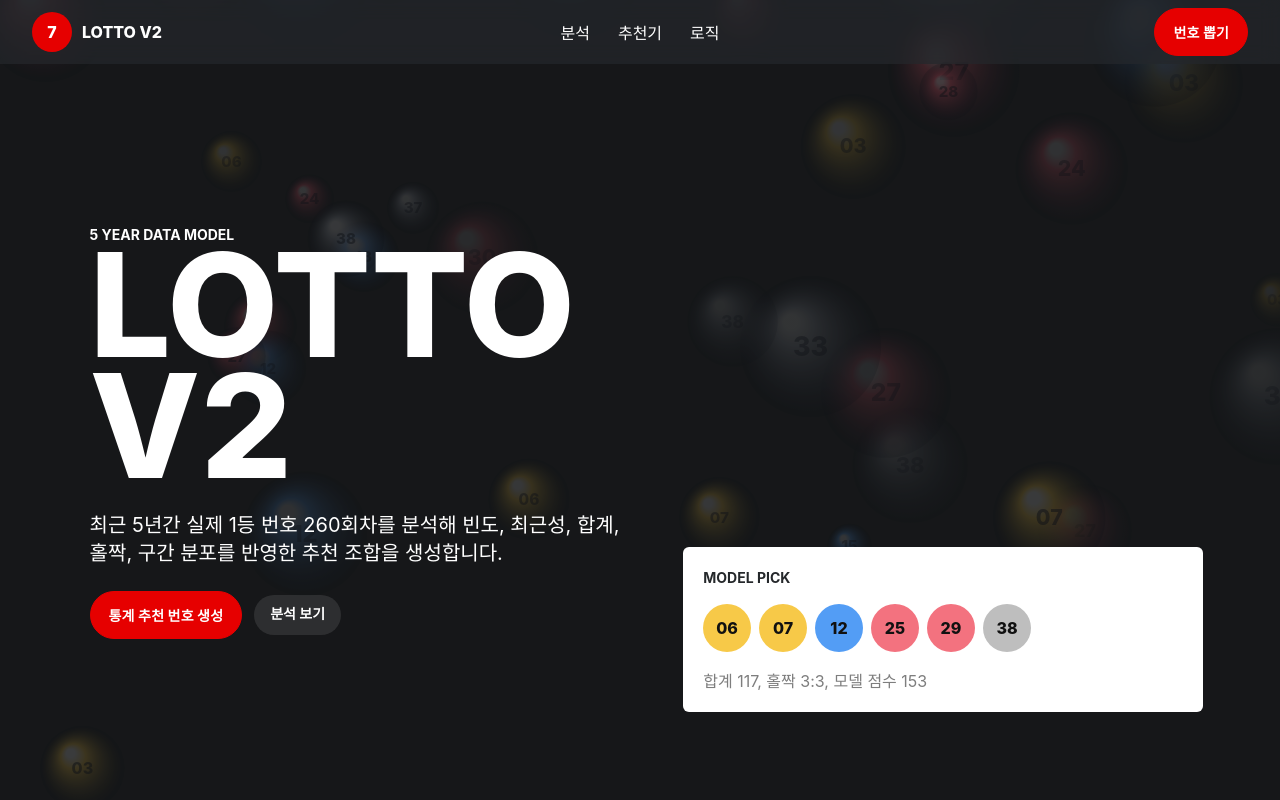
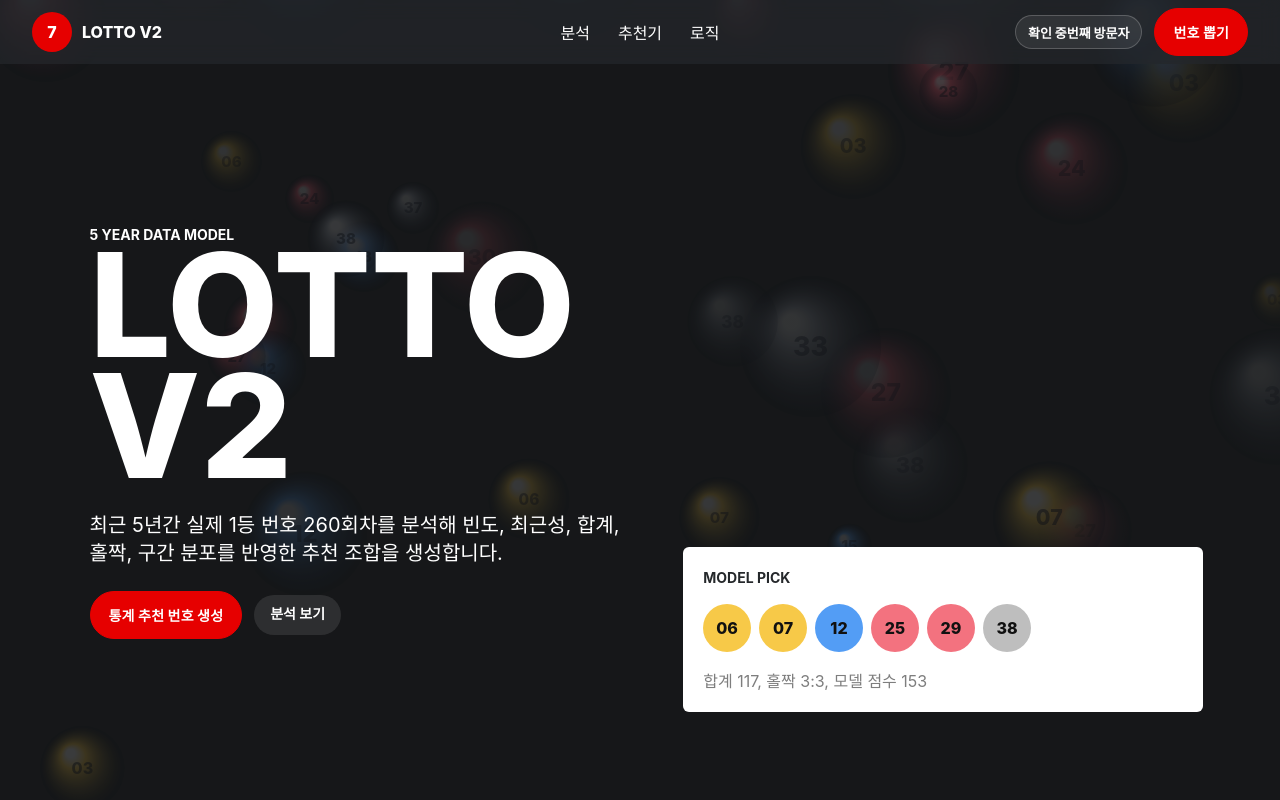
Before and after one commit to meterj/lottopage, a Next.js app: page / in a window 1280 px wide. Shown: the top 800 px of the page. Built offline with nearby package versions, Linux system fonts and the light colour scheme; no server answers.

Commit message:
Add visitor number badge

```diff
--- a/app/Lotto.css
+++ b/app/Lotto.css
@@ -71,6 +71,7 @@ a {
 .brand,
 .nav-links,
 .hero-actions,
+.header-right,
 .generator-top,
 .balance {
   display: flex;
@@ -109,8 +110,23 @@ a {
   text-decoration: underline;
 }
 
-.header-action {
+.header-right {
   justify-self: end;
+  gap: 12px;
+}
+
+.visitor-badge {
+  display: inline-flex;
+  align-items: center;
+  min-height: 34px;
+  padding: 0 12px;
+  border: 1px solid rgba(255, 255, 255, 0.2);
+  border-radius: 999px;
+  color: var(--white);
+  background: rgba(255, 255, 255, 0.08);
+  font-size: 13px;
+  font-weight: 800;
+  white-space: nowrap;
 }
 
 .primary-button,
@@ -719,6 +735,12 @@ h3 {
     font-size: 12px;
   }
 
+  .visitor-badge {
+    min-height: 30px;
+    padding: 0 9px;
+    font-size: 11px;
+  }
+
   h1 {
     font-size: clamp(56px, 20vw, 76px);
   }
--- a/app/page.js
+++ b/app/page.js
@@ -207,11 +207,34 @@ export default function Home() {
   const profiles = useMemo(() => buildProfiles(), []);
   const [sets, setSets] = useState(() => Array.from({ length: 5 }, () => createSmartSet(profiles)));
   const [rolling, setRolling] = useState(false);
+  const [visitorNumber, setVisitorNumber] = useState(null);
   const firstSet = sets[0];
   const odd = firstSet.numbers.filter((number) => number % 2).length;
   const sum = firstSet.numbers.reduce((total, number) => total + number, 0);
 
   useCanvasBalls(canvasRef, profiles);
+
+  useEffect(() => {
+    const storageKey = "lotto-v2-visitor-number";
+    const savedNumber = window.localStorage.getItem(storageKey);
+
+    if (savedNumber) {
+      setVisitorNumber(savedNumber);
+      return;
+    }
+
+    fetch("https://countapi.mileshilliard.com/api/v1/hit/meterj-lottopage-lotto-v2-visits")
+      .then((response) => response.json())
+      .then((data) => {
+        const nextNumber = String(data.value ?? "");
+        if (!nextNumber) return;
+        window.localStorage.setItem(storageKey, nextNumber);
+        setVisitorNumber(nextNumber);
+      })
+      .catch(() => {
+        setVisitorNumber("확인 중");
+      });
+  }, []);
 
   useEffect(() => {
     const revealObserver = new IntersectionObserver(
@@ -251,7 +274,12 @@ export default function Home() {
           <a href="#start">추천기</a>
           <a href="#flow">로직</a>
         </nav>
-        <button className="header-action" type="button" onClick={scrollToStart}>번호 뽑기</button>
+        <div className="header-right">
+          <span className="visitor-badge" aria-live="polite">
+            {visitorNumber ? `${visitorNumber}번째 방문자` : "방문 번호 확인 중"}
+          </span>
+          <button className="header-action" type="button" onClick={scrollToStart}>번호 뽑기</button>
+        </div>
       </header>
 
       <main id="top">
```
